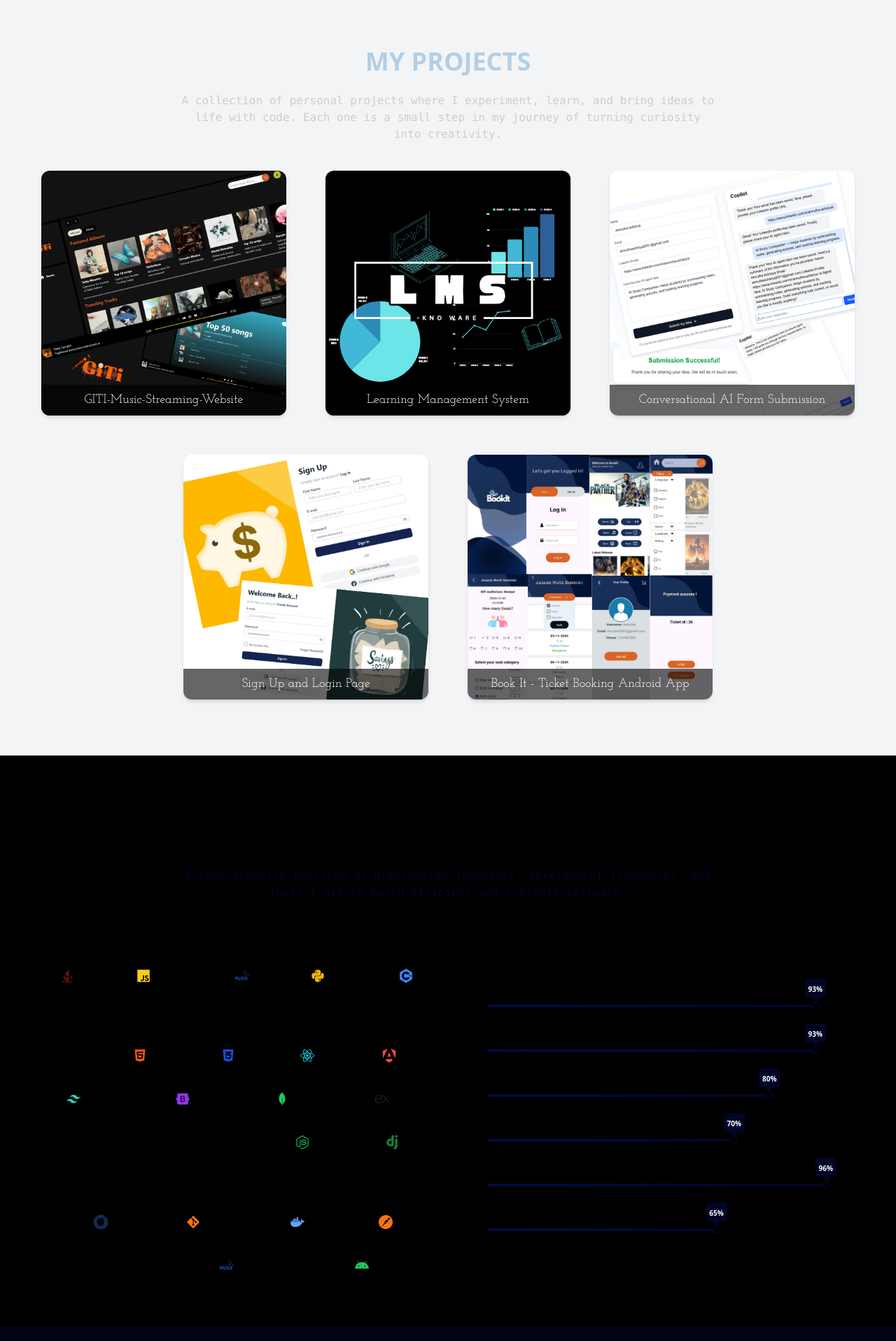
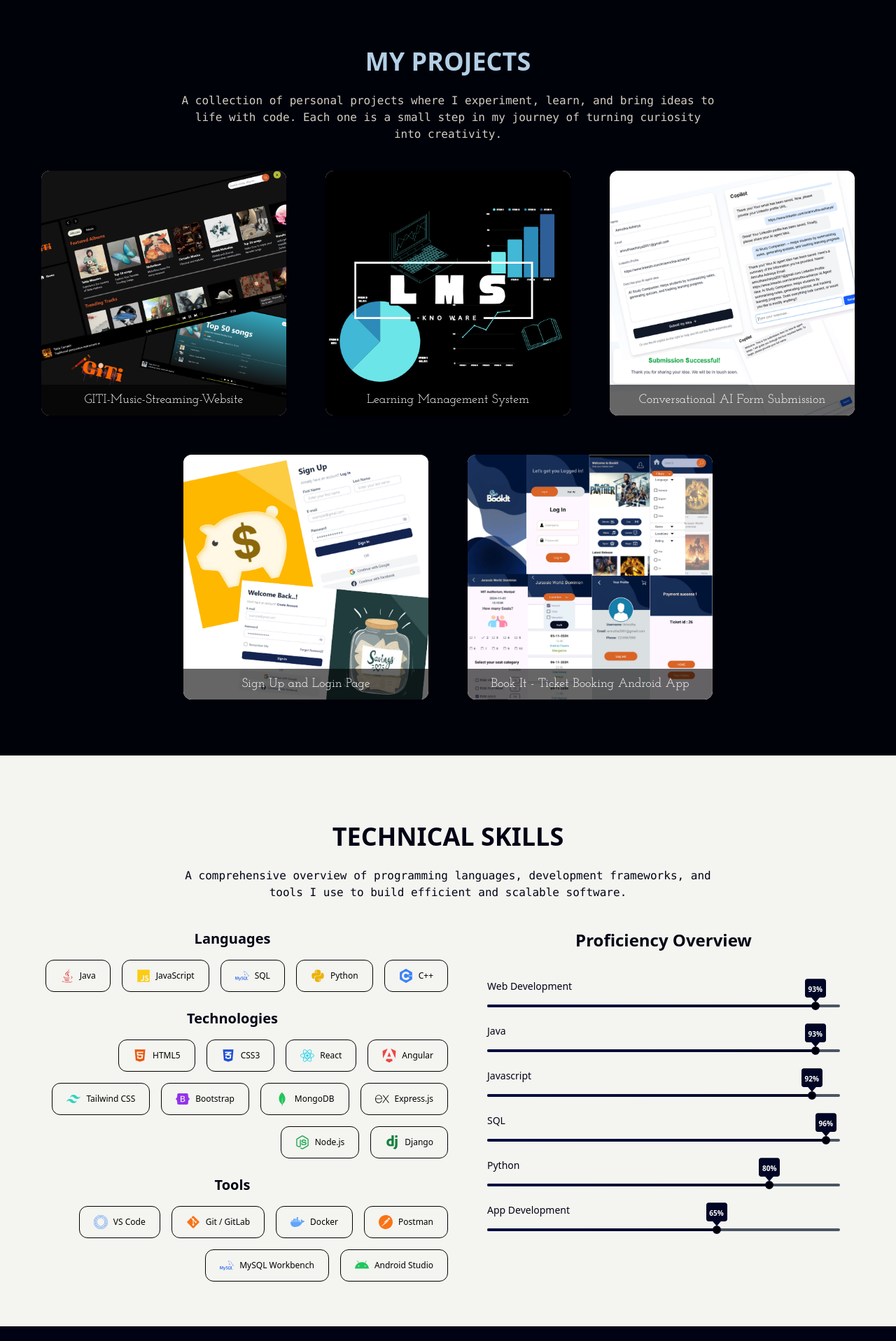
Before and after one commit to amrutha9501/portfolio, a Next.js app: page / in a window 1280 px wide. Shown: the part 880-2797 px from the top of the page at 70% size. Built offline with nearby package versions, Linux system fonts and the light colour scheme; a web font is replaced by a local one.

Commit message:
Add transition to contact details and remove dark mode

```diff
--- a/src/components/sections/ContactSection.tsx
+++ b/src/components/sections/ContactSection.tsx
@@ -5,12 +5,14 @@ import {
   FaLinkedinIn, FaGithub, FaTwitter, FaInstagram,
 } from 'react-icons/fa'
 
+
 const socialLinks = [
-  { icon: <FaLinkedinIn />, href: 'https://www.linkedin.com/in/amrutha-ach/', color: 'hover:bg-blue-500' },
-  { icon: <FaGithub />, href: 'https://github.com/amrutha9501', color: 'hover:bg-gray-800' },
-  { icon: <FaTwitter />, href: 'https://twitter.com', color: 'hover:bg-sky-400' },
-  { icon: <FaInstagram />, href: 'https://instagram.com/amrutha.0', color: 'hover:bg-pink-500' },
+  { icon: <FaLinkedinIn />, href: 'https://www.linkedin.com/in/amrutha-ach/', color: 'hover:border-blue-500 hover:text-blue-500' },
+  { icon: <FaGithub />, href: 'https://github.com/amrutha9501', color: 'hover:border-gray-900 hover:text-gray-900' },
+  { icon: <FaTwitter />, href: 'https://twitter.com', color: 'hover:border-sky-400 hover:text-sky-400' },
+  { icon: <FaInstagram />, href: 'https://instagram.com/amrutha.0', color: 'hover:border-pink-500 hover:text-pink-500' },
 ];
+
 
 const ContactSection = () => (
   <>
@@ -47,7 +49,7 @@ const ContactSection = () => (
               href={href}
               target="_blank"
               rel="noopener noreferrer"
-              className={`w-12 h-12 text-xl flex items-center justify-center border border-white rounded-full transition duration-300 ${color} hover:bg-white hover:text-[#0D0F2A]`}
+              className={`w-12 h-12 text-xl flex items-center justify-center border border-white rounded-full transform transition-all duration-300 ease-out ${color} hover:bg-white hover:text-[#0D0F2A] hover:scale-110`}
             >
               {icon}
             </a>
--- a/src/components/sections/HeroSection.tsx
+++ b/src/components/sections/HeroSection.tsx
@@ -44,7 +44,7 @@ const HeroSection = () => {
           {/* Paragraph + Button */}
           <div className="flex flex-col items-center">
             <p className="mt-10 max-w-md text-sm md:text-base font-mono text-[#aba69e] md:text-justify">
-              I&apos;m Amrutha — a full-stack developer and creative thinker with a growing interest in AI.
+              I&apos;m Amrutha — a full-stack developer and creative thinker exploring the world of AI.
               <br />
               This is my space to share projects, ideas, and my journey of building meaningful digital experiences. I enjoy turning concepts into engaging web applications and leveraging AI to create smarter, more impactful solutions, while continuously learning and evolving.
             </p>
--- a/src/components/sections/ProjectsSection.tsx
+++ b/src/components/sections/ProjectsSection.tsx
@@ -48,7 +48,7 @@ const projects: Project[] = [
 
 const ProjectsSection = () => {
     return (
-        <section id="projects" className="w-full px-4 py-20 bg-gray-100 dark:bg-[#00020a] pt-24 ">
+        <section id="projects" className="w-full px-4 py-20 bg-[#00020a] pt-24 ">
             <div className="max-w-7xl mx-auto text-center">
 
                 {/* Heading - animates on scroll */}
@@ -57,7 +57,7 @@ const ProjectsSection = () => {
                     whileInView={{ opacity: 1, y: 0 }}
                     transition={{ duration: 0.8 }}
                     viewport={{ once: true }}
-                    className="text-3xl md:text-4xl font-bold text-[#b3cfe5] dark:text-[#b3cfe5] mb-6"
+                    className="text-3xl md:text-4xl font-bold text-[#b3cfe5] mb-6"
                 >
                     MY PROJECTS
                 </motion.h2>
--- a/src/components/sections/SkillsSection.tsx
+++ b/src/components/sections/SkillsSection.tsx
@@ -26,7 +26,7 @@ const skillsData = {
     { name: 'Tailwind CSS', icon: <SiTailwindcss className="text-teal-400" />, link: 'https://tailwindcss.com/docs' },
     { name: 'Bootstrap', icon: <SiBootstrap className="text-purple-600" />, link: 'https://getbootstrap.com/docs/' },
     { name: 'MongoDB', icon: <SiMongodb className="text-green-500" />, link: 'https://www.mongodb.com/docs/' },
-    { name: 'Express.js', icon: <SiExpress className="text-gray-800 dark:text-black" />, link: 'https://expressjs.com/en/4x/api.html' },
+    { name: 'Express.js', icon: <SiExpress className="text-black" />, link: 'https://expressjs.com/en/4x/api.html' },
     { name: 'Node.js', icon: <FaNodeJs className="text-green-600" />, link: 'https://nodejs.org/en/docs/' },
     { name: 'Django', icon: <SiDjango className="text-green-700" />, link: 'https://docs.djangoproject.com/' },
   ],
@@ -42,19 +42,19 @@ const skillsData = {
 
 const SkillsSection = () => {
   return (
-    <section id="skills" className="w-full px-6 py-10 bg-black dark:bg-[#f4f4f0] pt-24">
+    <section id="skills" className="w-full px-6 py-10 bg-[#f4f4f0] text-[#010315] pt-24">
       <div className="max-w-7xl mx-auto">
-        <h2 className="text-4xl font-bold   dark:text-[#010626] text-center mb-6">
+        <h2 className="text-4xl font-bold text-center mb-6">
           TECHNICAL SKILLS
         </h2>
-        <p className="text-center text-[#010626] dark:text-black-300 mb-10 text-sm md:text-base font-mono max-w-3xl mx-auto">
+        <p className="text-center mb-10 text-sm md:text-base font-mono max-w-3xl mx-auto">
           A comprehensive overview of programming languages, development frameworks, and tools I use to build efficient and scalable software.
         </p>
         <div className="flex flex-col md:flex-row">
           <div className="w-full md:w-1/2">
             {Object.entries(skillsData).map(([category, skills]) => (
               <div key={category} className="mb-6">
-                <h3 className="text-xl font-semibold mb-4   dark:text-b-200 text-center">
+                <h3 className="text-xl font-semibold mb-4 text-center">
                   {category}</h3>
                 <div className="flex flex-wrap gap-4 justify-end">
                   {skills.map((skill, idx) => (
@@ -79,22 +79,22 @@ const SkillsSection = () => {
           </div>
 
           <div className="w-full md:w-1/2 flex flex-col px-14 ">
-            <h3 className="text-2xl font-semibold mb-10 text-center   dark:text-black-200">
+            <h3 className="text-2xl font-semibold mb-10 text-center">
               Proficiency Overview
             </h3>
             {[
               { label: 'Web Development', percent: 93 },
               { label: 'Java', percent: 93 },
+              { label: 'Javascript', percent: 92 },
+              { label: 'SQL', percent: 96 },
               { label: 'Python', percent: 80 },
-              { label: 'C++', percent: 70 },
-              { label: 'SQL', percent: 96 },
               { label: 'App Development', percent: 65 },
             ].map((item, idx) => (
               <div key={idx} className="mb-6 relative">
                 <div className="flex justify-between mb-1">
-                  <span className="text-sm font-medium text-black-700 dark:text-black-300">{item.label}</span>
+                  <span className="text-sm font-medium text-black-300">{item.label}</span>
                 </div>
-                <div className="relative w-full bg-black-200 h-1 dark:bg-gray-700 rounded-full">
+                <div className="relative w-full bg-gray-600 h-1 rounded-full">
                   {/* Colored Progress */}
                   <div
                     className="mt-4 h-1 bg-gradient-to-r from-[#010b40] to-[#010626] rounded-full"
```
